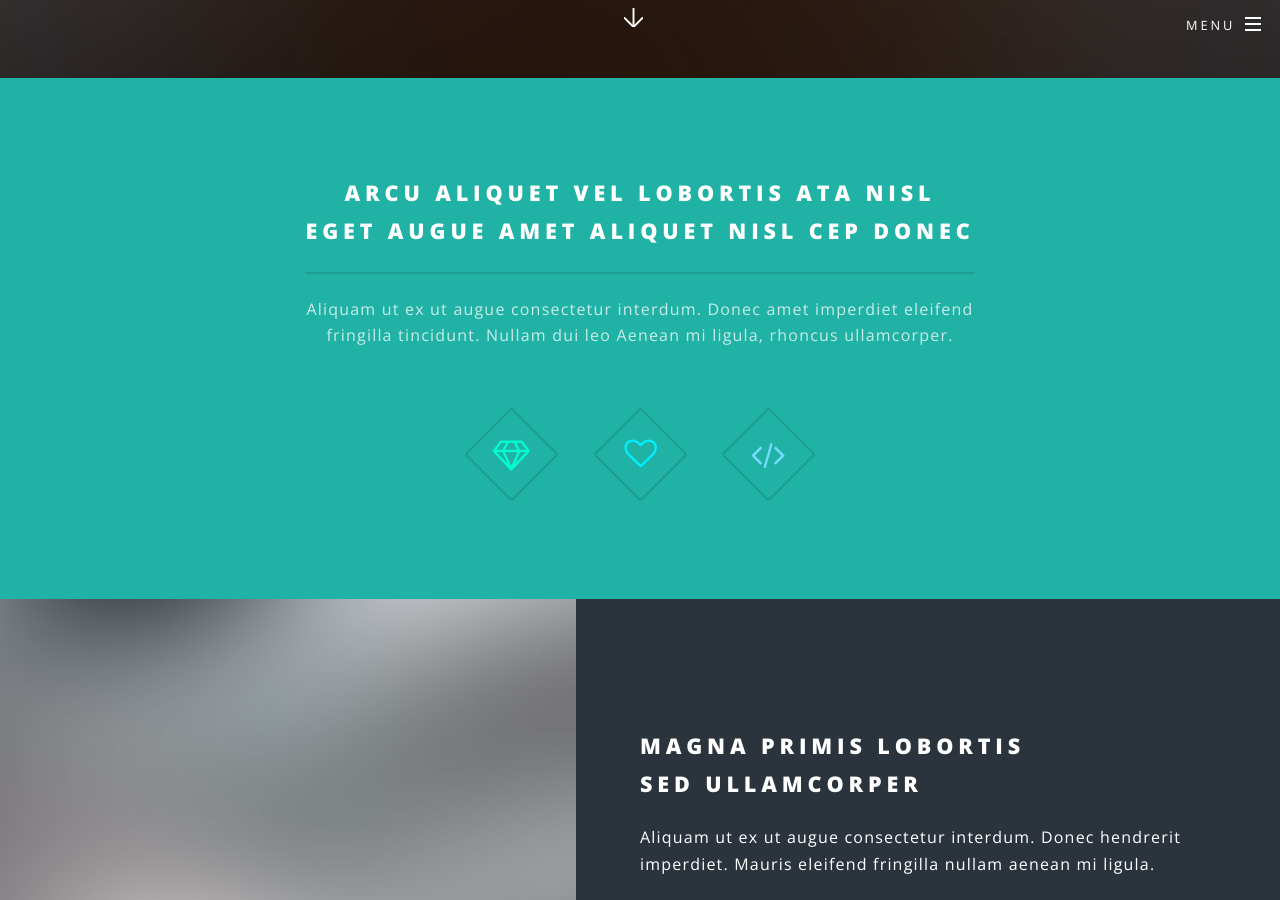
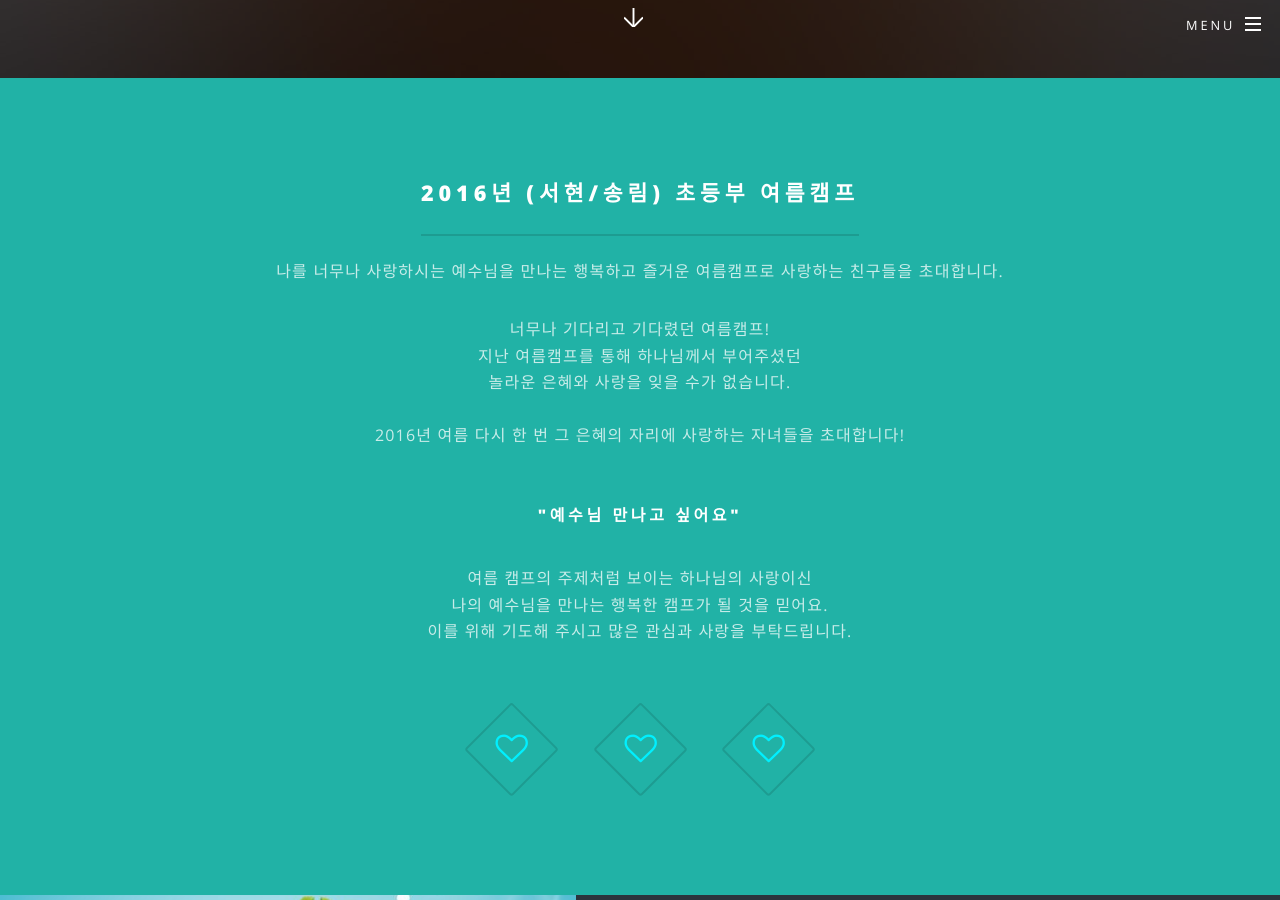
Before and after one commit to woorichurch/woorichurch.github.io, a Jekyll site: the page built from index.html, in a window 1280 px wide and 900 px high, scrolled down 822 px. Built offline with Jekyll 4.4.1, drawn with Linux system fonts in a browser that asks for light colours; some of the changed text lies outside the part shown.

Commit message:
주제 작성

```diff
--- a/index.html
+++ b/index.html
@@ -18,15 +18,23 @@ layout: landing
 					<section id="one" class="wrapper style1 special">
 						<div class="inner">
 							<header class="major">
-								<h2>Arcu aliquet vel lobortis ata nisl<br />
-								eget augue amet aliquet nisl cep donec</h2>
-								<p>Aliquam ut ex ut augue consectetur interdum. Donec amet imperdiet eleifend<br />
-								fringilla tincidunt. Nullam dui leo Aenean mi ligula, rhoncus ullamcorper.</p>
+								<h2>2016년 (서현/송림) 초등부 여름캠프<br /></h2>
+								<p>나를 너무나 사랑하시는 예수님을 만나는 행복하고 즐거운 여름캠프로 사랑하는 친구들을 초대합니다.</p>
+								<p>너무나 기다리고 기다렸던 여름캠프!<br />
+									지난 여름캠프를 통해 하나님께서 부어주셨던<br />
+									놀라운 은혜와 사랑을 잊을 수가 없습니다.<br />
+									<br />
+									2016년 여름 다시 한 번 그 은혜의 자리에 사랑하는 자녀들을 초대합니다!<br />
+									<br />
+									<h1>"예수님 만나고 싶어요"</h1><br />
+									여름 캠프의 주제처럼 보이는 하나님의 사랑이신<br />
+									나의 예수님을 만나는 행복한 캠프가 될 것을 믿어요.<br />
+									이를 위해 기도해 주시고 많은 관심과 사랑을 부탁드립니다.<br /></p>
 							</header>
 							<ul class="icons major">
-								<li><span class="icon fa-diamond major style1"><span class="label">Lorem</span></span></li>
 								<li><span class="icon fa-heart-o major style2"><span class="label">Ipsum</span></span></li>
-								<li><span class="icon fa-code major style3"><span class="label">Dolor</span></span></li>
+								<li><span class="icon fa-heart-o major style2"><span class="label">Ipsum</span></span></li>
+								<li><span class="icon fa-heart-o major style2"><span class="label">Ipsum</span></span></li>
 							</ul>
 						</div>
 					</section>
@@ -35,23 +43,9 @@ layout: landing
 					<section id="two" class="wrapper alt style2">
 						<section class="spotlight">
 							<div class="image"><img src="images/pic01.jpg" alt="" /></div><div class="content">
-								<h2>Magna primis lobortis<br />
-								sed ullamcorper</h2>
-								<p>Aliquam ut ex ut augue consectetur interdum. Donec hendrerit imperdiet. Mauris eleifend fringilla nullam aenean mi ligula.</p>
-							</div>
-						</section>
-						<section class="spotlight">
-							<div class="image"><img src="images/pic02.jpg" alt="" /></div><div class="content">
-								<h2>Tortor dolore feugiat<br />
-								elementum magna</h2>
-								<p>Aliquam ut ex ut augue consectetur interdum. Donec hendrerit imperdiet. Mauris eleifend fringilla nullam aenean mi ligula.</p>
-							</div>
-						</section>
-						<section class="spotlight">
-							<div class="image"><img src="images/pic03.jpg" alt="" /></div><div class="content">
-								<h2>Augue eleifend aliquet<br />
-								sed condimentum</h2>
-								<p>Aliquam ut ex ut augue consectetur interdum. Donec hendrerit imperdiet. Mauris eleifend fringilla nullam aenean mi ligula.</p>
+								<h2>예수님 만나고 싶어요.</h2><br />
+								<p>"하나님이 세상을 이처럼 사랑하사 독생자를 주셨으니 이는 그를 믿는 자마다 멸망하지 않고 영생을 얻게 하려 하심이라."<br />
+								요한복음 3장 16절</p>
 							</div>
 						</section>
 					</section>
```
Also changed, not shown: images/pic01.jpg.
